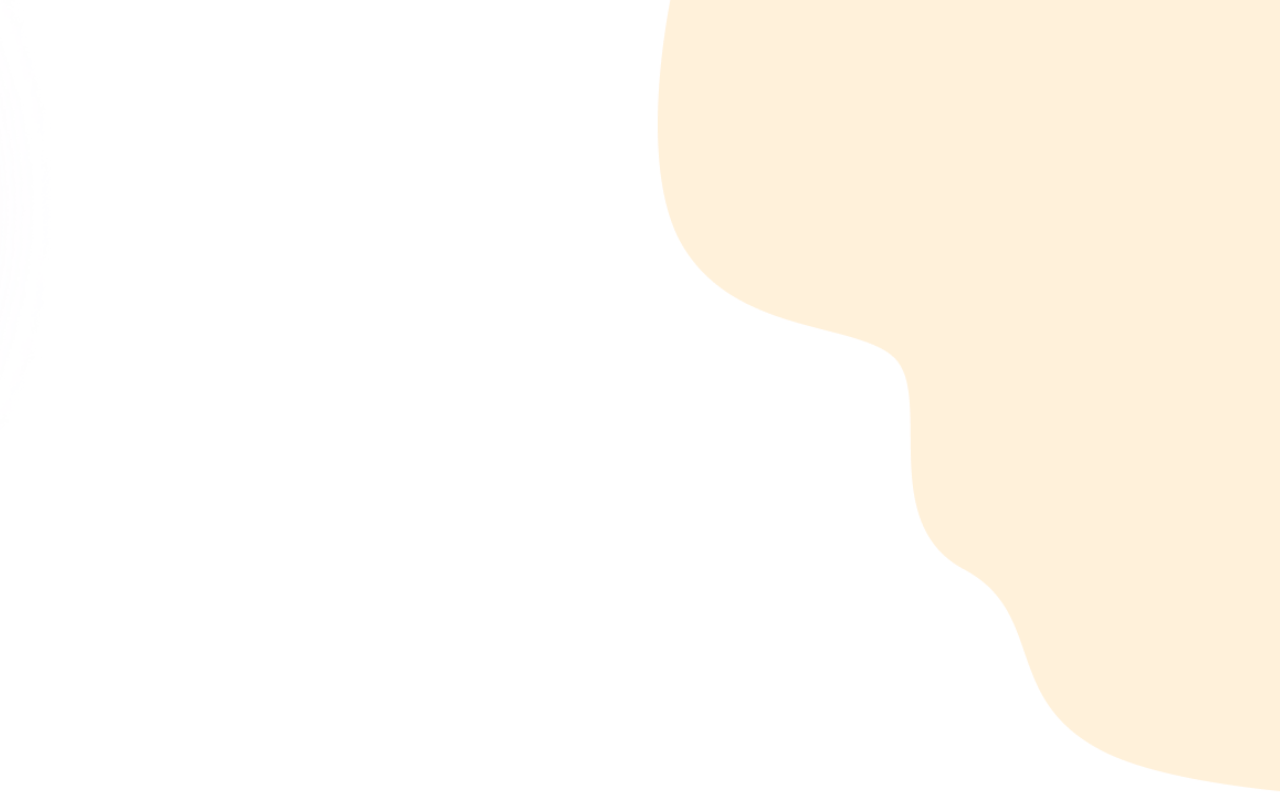
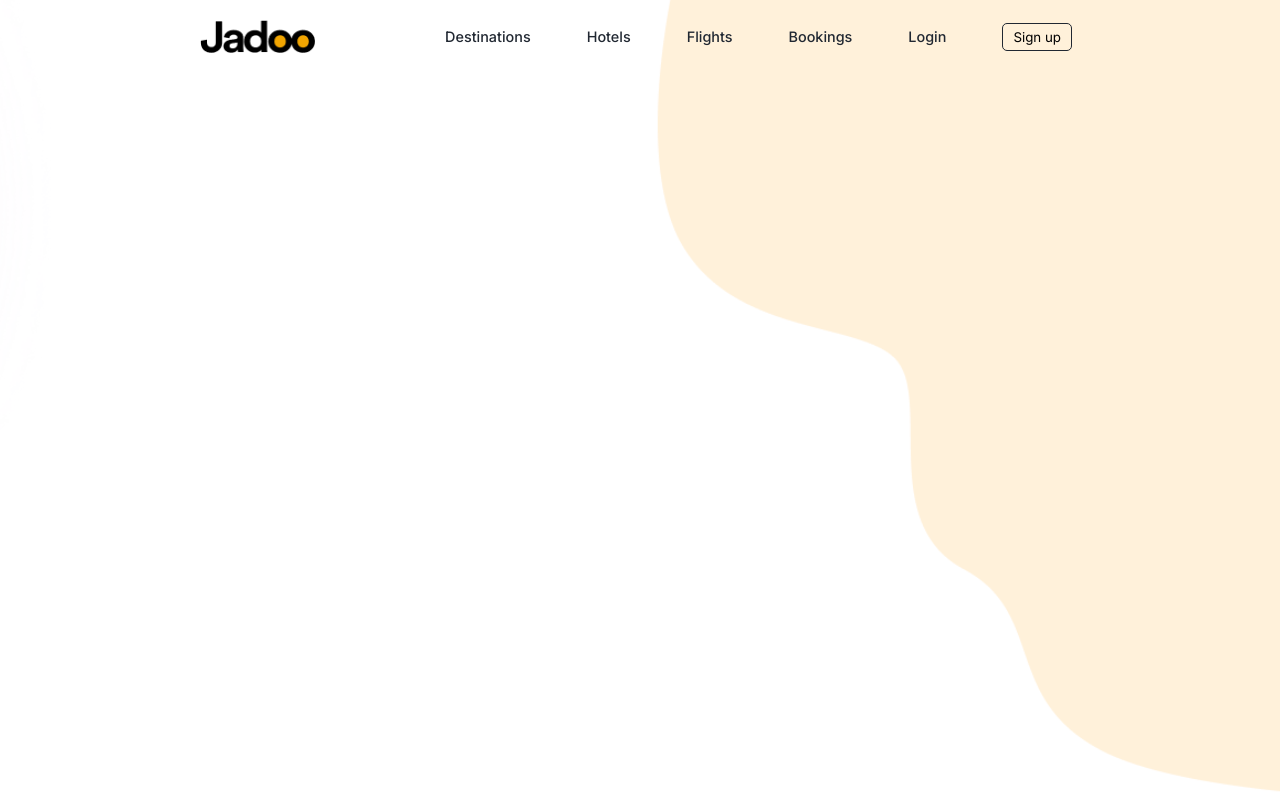
Before and after one commit to Codebee50/Travel-Agency-Website, a plain HTML site: page index.html in a window 1280 px wide. Drawn offline with Linux system fonts and the light colour scheme; a web font is replaced by a local one.

Commit message:
Changes to nav bar

```diff
--- a/index.html
+++ b/index.html
@@ -10,6 +10,25 @@
 
     <section class="hero-section">
         <!-- <img src="img/Decore.png" alt=""> -->
+        <div class="top-content-container">
+            <img src="img/Logo.png" alt="">
+
+            <div class="right-content">
+                <ul class="navbar">
+                    <li><a href="">Destinations</a></li>
+                    <li><a href="">Hotels</a></li>
+                    <li><a href="">Flights</a></li>
+                    <li><a href="">Bookings</a></li>
+                    <li><a href="">Login</a></li>
+                    <li> <div class="signup-language">
+                        <button class="signup-btn">Sign up</button>
+                    </div></li>
+                </ul>
+
+
+            </div>
+
+        </div>
     </section>
 </body>
 </html>
--- a/style/_base.scss
+++ b/style/_base.scss
@@ -1,5 +1,15 @@
+@import url('https://fonts.googleapis.com/css2?family=Volkhov:wght@400;700&display=swap');
+@import url('https://fonts.googleapis.com/css2?family=Inter:wght@100;300;400;500&display=swap');
+
+
 *{
     padding: 0;
     margin: 0;
     box-sizing: border-box;
+    font-family: 'inter', sans-serif;
 }
+
+
+:root{
+    --text-color: #212832;
+}
--- a/style/style.scss
+++ b/style/style.scss
@@ -7,10 +7,56 @@
     background-repeat: no-repeat;
     background-position: center;
     background-size: cover;
+    padding: 0 200px;
 
-    // img{
-    //     width: 100%;
-    //     height:90vh;
+    img{
+        width: 115px;
+        height: 33px;
+    }
 
-    // }
+    .top-content-container{
+        width: 100%;
+        display: flex;
+        flex-direction: row;
+        align-items: center;
+        height: max-content;
+        padding-top: 20px;
+        justify-content: space-between;
+
+        .right-content{
+            display: flex;
+            flex-direction: row;
+            align-items: center;
+        }
+
+        ul{
+            display: flex;
+            flex-direction: row;
+            justify-content: space-evenly;
+            column-gap: 40px;
+            align-items: center;
+            li{
+                text-decoration: none;
+                list-style: none;
+                margin: 0 0.5rem;
+                font-size: 0.9rem;
+                color: var(--text-color);
+                font-weight: 540;
+
+                a{
+                    font-size: 0.9rem;
+                    text-decoration:none;
+                    color: var(--text-color);
+                }
+
+                .signup-btn{
+                    background-color: transparent;
+                    padding: 5px 10px;
+                    border: 0.7px solid var(--text-color);
+                    border-radius: 5px;
+                }
+            }
+        }
+    }
+
 }
```
Also changed, not shown: css/style.css, 1 other file.
